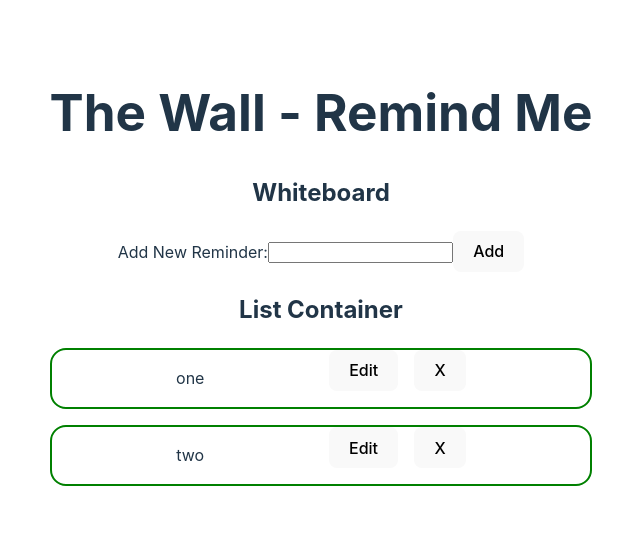
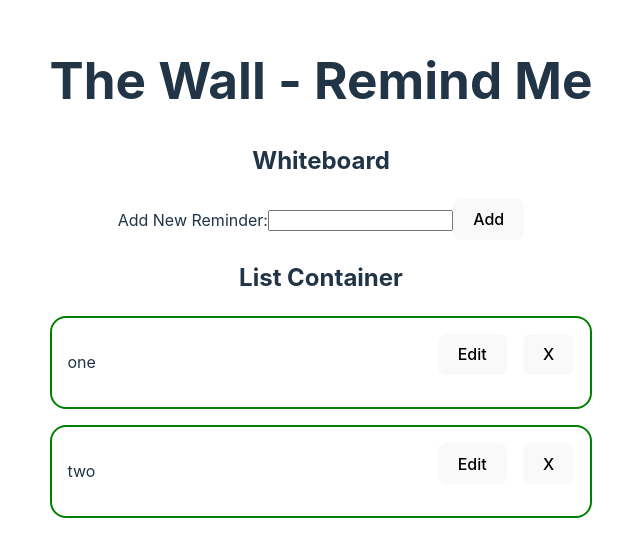
Before and after one commit to ehoversten/reactjs-wall, a React (Vite) app: page / in a window 1280 px wide. Shown: the part 124-680 px from the top of the page, without its empty margins (319-959 px from the left). Built offline with nearby package versions, Linux system fonts and the light colour scheme.

Commit message:
added some base container item styling

```diff
--- a/src/components/ListContainer/ListContainer.css
+++ b/src/components/ListContainer/ListContainer.css
@@ -3,7 +3,8 @@
     border-radius: 1em;
     margin-bottom: 1em;
     display: flex;
-    justify-content: space-evenly;
+    justify-content: space-between;
+    padding: 1em 1em;
 }
 
 .data-item:hover {
@@ -29,3 +30,10 @@
 .data-item .delete:hover {
     background-color: red;
 }
+
+.item-btn-container {
+    /* padding-top: 1em; */
+    display: flex;
+    align-items: center;
+    align-content: center;
+}
--- a/src/components/ListContainer/ListContainer.jsx
+++ b/src/components/ListContainer/ListContainer.jsx
@@ -60,6 +60,7 @@
                       ) }
                     </Draggable>
                   ))}
+                { provided.placeholder }
               </div>
             )}
           </Droppable>
```
